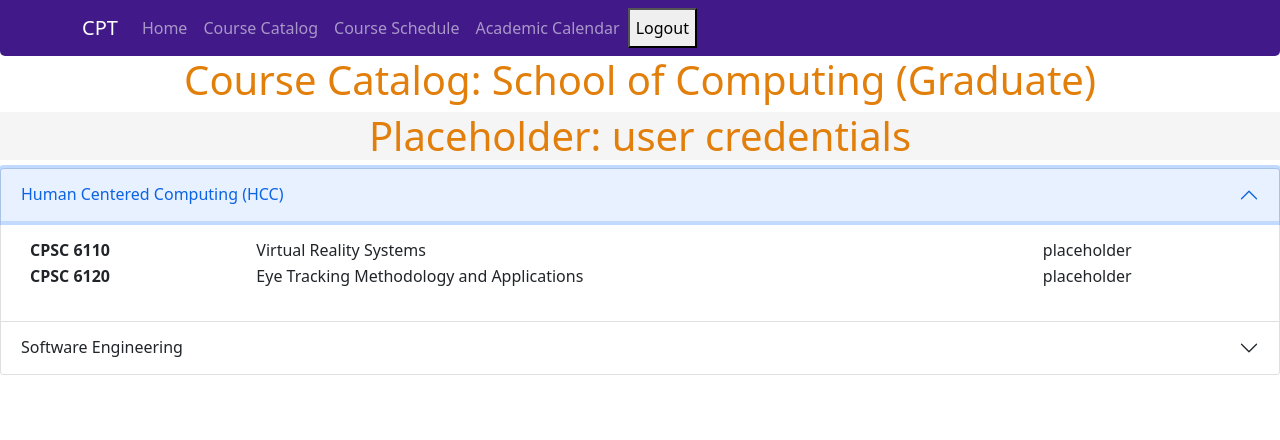
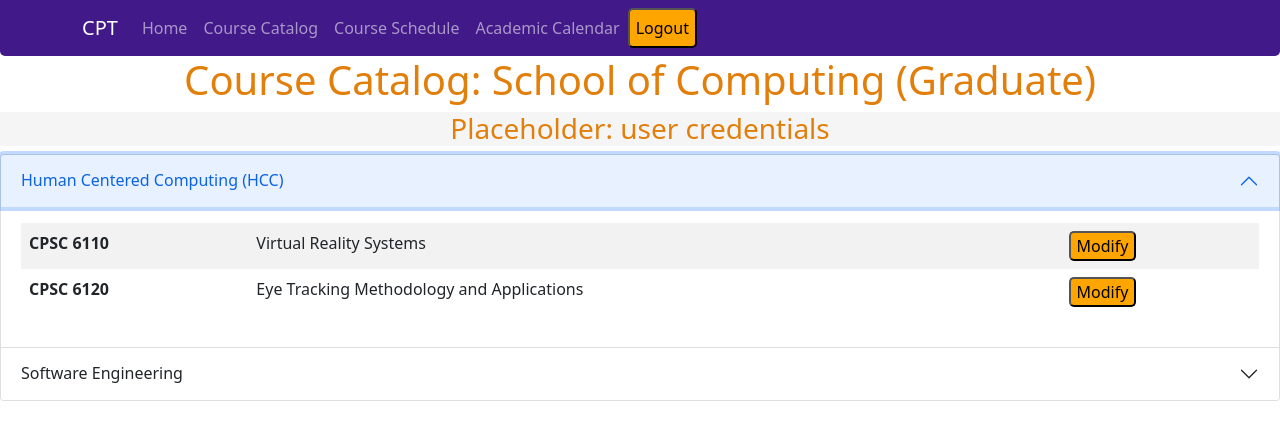
Before and after one commit to nathannunes/sdm_fe_final_project, a React (Create React App) app in the folder sdm_frontend/: page /courses in a window 1280 px wide. Both pictures are taken after a click on the button "Human Centered Computing (HCC)". Shown: the top 440 px of the page. Built offline with nearby package versions, Linux system fonts and the light colour scheme.

Commit message:
AB#44 add placeholder modify button and callback to course listing; fix "unique key" warning

```diff
--- a/sdm_frontend/src/components/CatalogItem.js
+++ b/sdm_frontend/src/components/CatalogItem.js
@@ -1,10 +1,17 @@
 import React from 'react';
 import Accordion from 'react-bootstrap/Accordion';
 import Table from 'react-bootstrap/Table';
+import Button from 'react-bootstrap/Button';
+
+import './Button.css';
 
 // TODO: Add button for editing
 
 const CatalogItem = (props) => {
+    const modifyHandler = () => {
+        console.log("modify course");
+    }
+
     return (
         <Accordion.Item eventKey={props.id}>
             <Accordion.Header>
@@ -12,16 +19,17 @@ const CatalogItem = (props) => {
             </Accordion.Header>
             <Accordion.Body>
                 <Table striped borderless>
+                    <tbody>
                         {props.subjects.map((item) => {
                             return(
-                            <tr>
+                                <tr key={item.code}>
                                     <td><strong>{item.code}</strong></td>
                                     <td>{item.name}</td>
-                            <td>placeholder</td>
+                                    <td><Button bsPrefix="btn-custom" className="logout" onClick={modifyHandler}>Modify</Button></td>
                                 </tr>
-
                             )
                         })}
+                    </tbody>
                 </Table>
             </Accordion.Body>
         </Accordion.Item>
--- a/sdm_frontend/src/components/Dashboard.js
+++ b/sdm_frontend/src/components/Dashboard.js
@@ -3,7 +3,7 @@ import React from 'react';
 function Dashboard() {
     return(
         <div style={{backgroundColor: 'whitesmoke'}}>
-            <h1 align="center" style={{color: "#e27f0b"}}>Placeholder: user credentials</h1>
+            <h3 align="center" style={{color: "#e27f0b"}}>Placeholder: user credentials</h3>
         </div>
     );
 }
--- a/sdm_frontend/src/pages/Catalog.js
+++ b/sdm_frontend/src/pages/Catalog.js
@@ -49,6 +49,7 @@ function Catalog() {
                             id={item.concentration}
                             concentration={item.concentration}
                             subjects={item.subject}
+                            key={item.concentration}
                         />
                     } )
                 }
```
Lines whose indentation alone changed are shown as unchanged.
